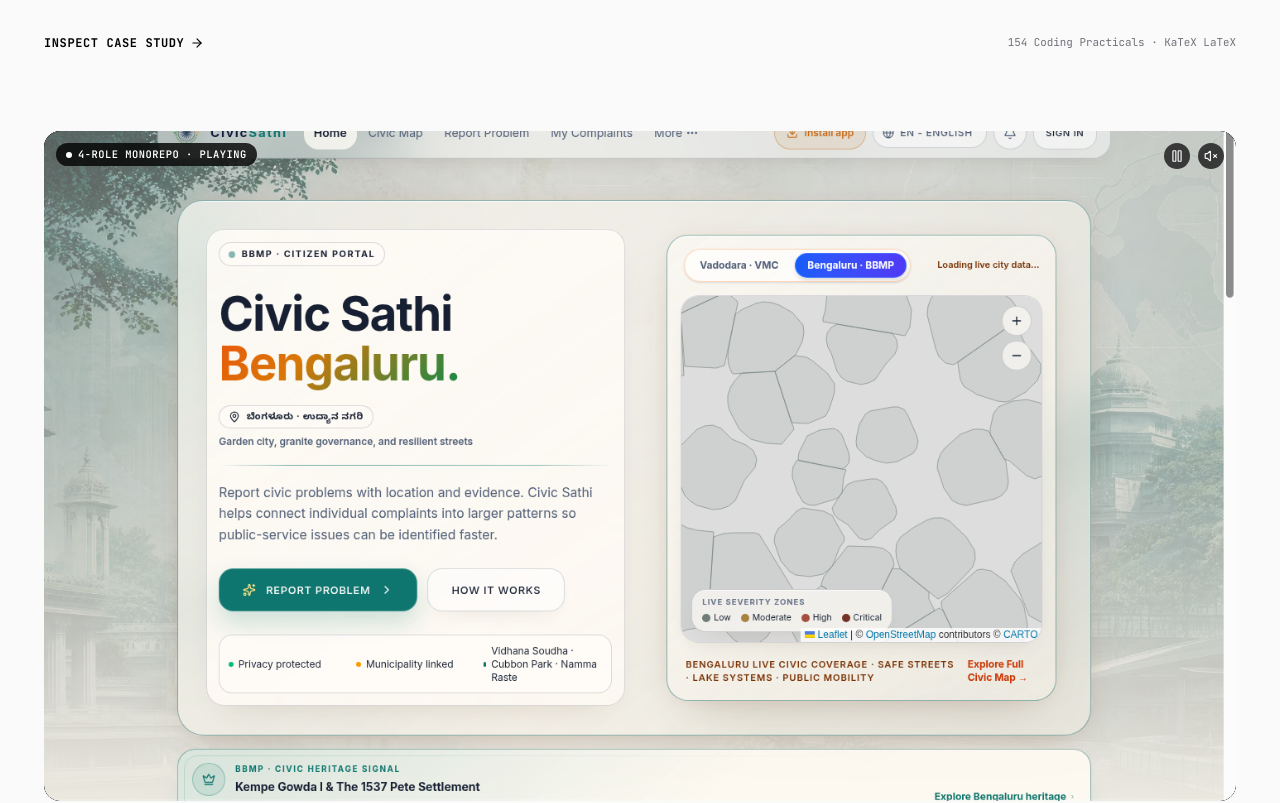
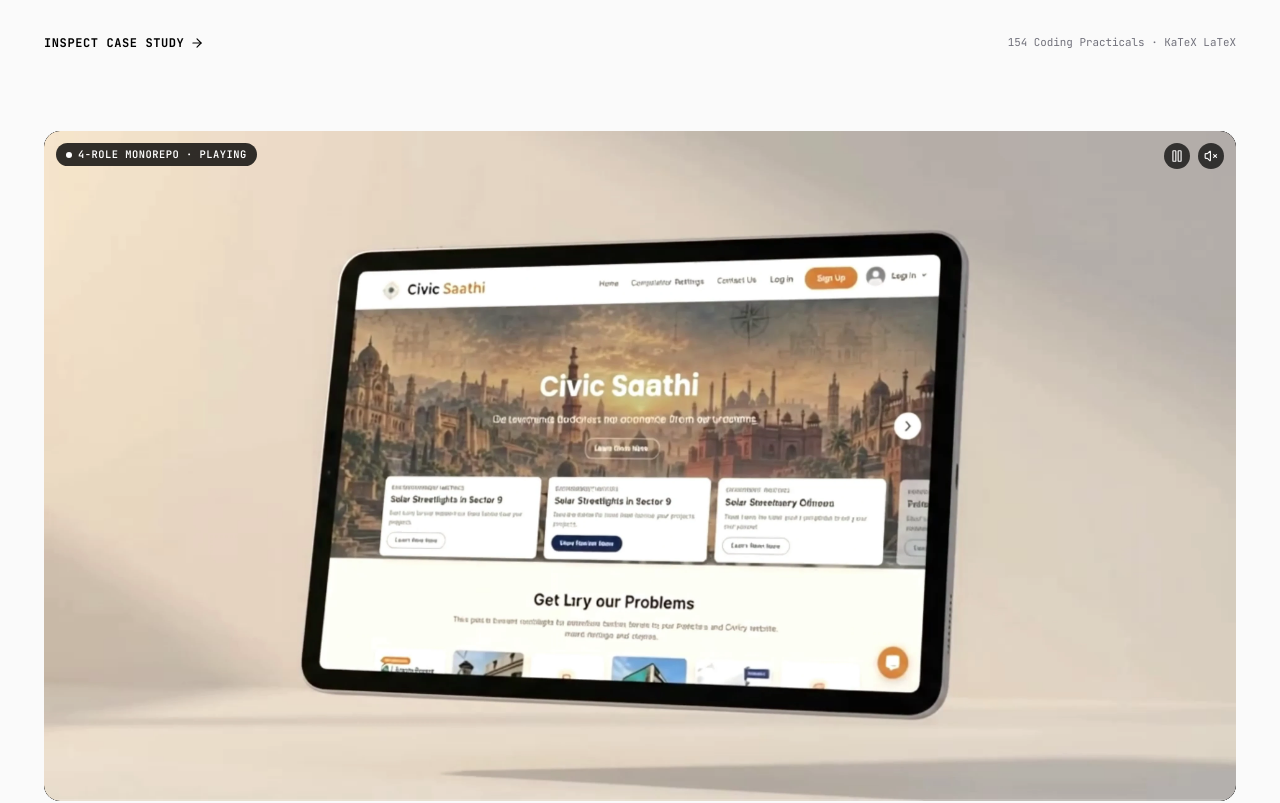
Before and after one commit to Maher-Bhatt/Qavironel-Technologies, a React (Vite) app: page / in a window 1280 px wide. Shown: the part 7740-8543 px from the top of the page. Built offline with nearby package versions, Linux system fonts and the light colour scheme; no server answers.

Commit message:
feat(media): add 4K Civic Sathi presentation video and poster

```diff
--- a/src/data/projects.ts
+++ b/src/data/projects.ts
@@ -326,7 +326,7 @@
       'Vite PWA'
     ],
     heroImage: '/images/projects/civic-sathi/civic-sathi-delhi-hero.png',
-    videoSrc: '/videos/tech-atmosphere.mp4',
+    videoSrc: '/videos/civic-sathi-video.mp4',
     gallery: [
       {
         src: '/images/projects/civic-sathi/civic-sathi-delhi-hero.png',
--- a/src/pages/CaseStudyPage.tsx
+++ b/src/pages/CaseStudyPage.tsx
@@ -236,7 +236,9 @@
                       ? '/videos/ztees-video-poster.webp'
                       : project.slug === 'itm-notes'
                         ? '/videos/itm-notes-video-poster.webp'
-                        : '/videos/project-reel-poster.webp'
+                        : project.slug === 'civic-sathi'
+                          ? '/videos/civic-sathi-video-poster.webp'
+                          : '/videos/project-reel-poster.webp'
                 }
                 controls
                 autoPlay
--- a/src/pages/HomePage.tsx
+++ b/src/pages/HomePage.tsx
@@ -759,8 +759,8 @@
                     className="block group/img overflow-hidden rounded-2xl border border-black/10 dark:border-white/15 bg-black mb-5"
                   >
                     <ScrollAutoplayVideo
-                      src={civicProject.videoSrc || '/videos/tech-atmosphere.mp4'}
-                      poster="/images/projects/civic-public-home.png"
+                      src={civicProject.videoSrc || '/videos/civic-sathi-video.mp4'}
+                      poster="/videos/civic-sathi-video-poster.webp"
                       alt="Civic Sathi Public Citizen Interface video"
                       badgeText="4-ROLE MONOREPO"
                       aspectRatio="aspect-[16/9]"
```
Also changed, not shown: public/videos/civic-sathi-video-poster.webp (added), 1 other file (tests, documents, lock files or other folders).
